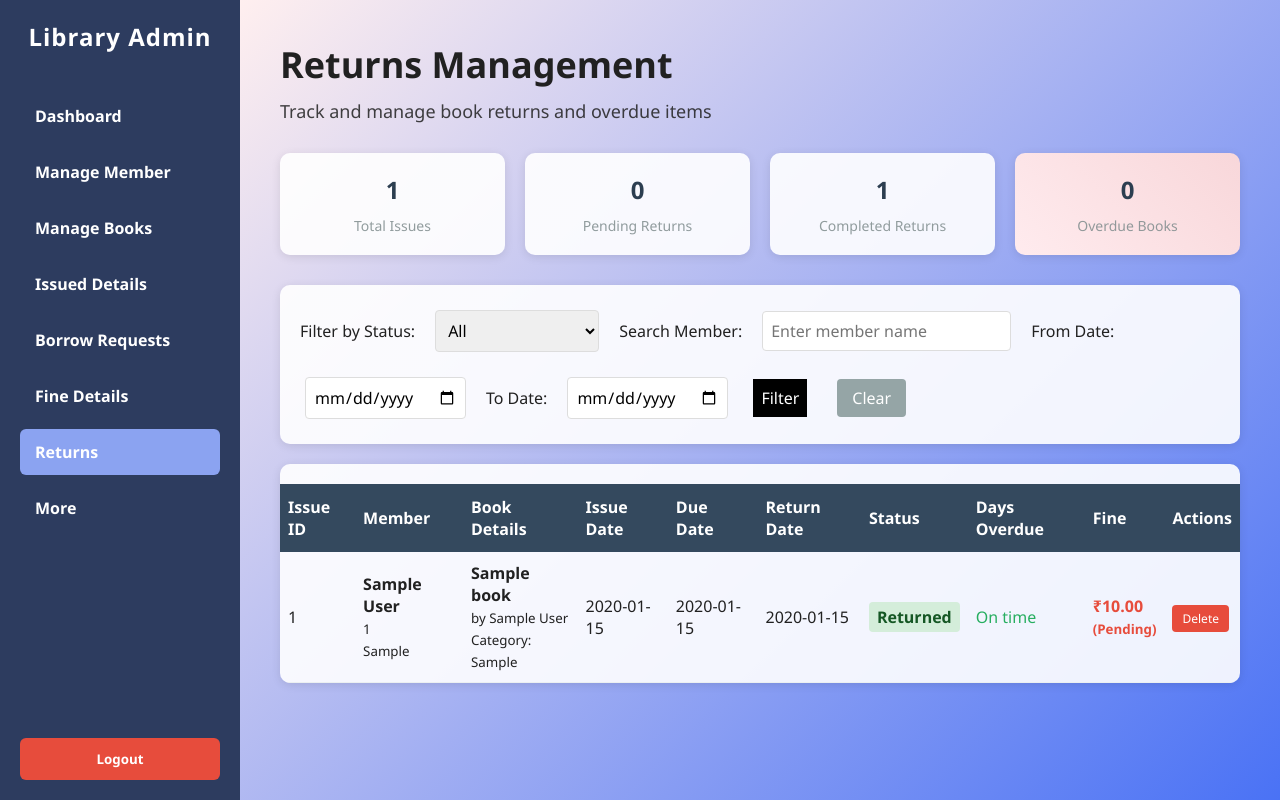
After one commit to pathak-aadi26/library-management-system, a PHP site: page /manage_returns.php in a window 1280 px wide. The commit adds this page. Run offline with PHP 8.4, Linux system fonts and the light colour scheme; the visitor is signed in with stand-in values (Sample User, id 1); tables that the repository leaves empty or names only in its code hold one stand-in row (values such as "Sample post").

Commit message:
Add manage_returns.php for comprehensive book return tracking and management
Co-authored-by: pathak.addi26 <pathak.addi26@gmail.com>

```diff
--- a/lbm/admin_page.php
+++ b/lbm/admin_page.php
@@ -26,7 +26,7 @@ if (!isset($_SESSION['mob_no'])) {
       <a href="manage_issue.php">Issued Details</a>
       <a href="#">Borrow Requests</a>
               <a href="fine_details.php">Fine Details</a>
-      <a href="#">Returns</a>
+              <a href="manage_returns.php">Returns</a>
       <a href="#">More</a>
     </nav>
     <button class="logout-btn" onclick="location.href='logout.php'">Logout</button>
--- a/lbm/fine_details.php
+++ b/lbm/fine_details.php
@@ -225,7 +225,7 @@ $total_amount = $conn->query("SELECT SUM(fine_amount) as total FROM fines WHERE
         <a href="manage_issue.php">Issued Details</a>
         <a href="#">Borrow Requests</a>
         <a href="fine_details.php" style="background: #8ba3f1;">Fine Details</a>
-        <a href="#">Returns</a>
+        <a href="manage_returns.php">Returns</a>
         <a href="#">More</a>
     </nav>
     <button class="logout-btn" onclick="location.href='logout.php'">Logout</button>
--- a/lbm/manage_book.php
+++ b/lbm/manage_book.php
@@ -89,7 +89,7 @@ if (isset($_GET['delete'])) {
         <a href="manage_issue.php">Issued Details</a>
         <a href="#">Borrow Requests</a>
         <a href="fine_details.php">Fine Details</a>
-        <a href="#">Returns</a>
+        <a href="manage_returns.php">Returns</a>
         <a href="#">More</a>
 
     </nav>
--- a/lbm/manage_issue.php
+++ b/lbm/manage_issue.php
@@ -78,7 +78,7 @@ $result = $conn->query($sql);
         <a href="manage_issue.php">Issued Details</a>
         <a href="#">Borrow Requests</a>
         <a href="fine_details.php">Fine Details</a>
-        <a href="#">Returns</a>
+        <a href="manage_returns.php">Returns</a>
         <a href="#">More</a>
 
     </nav>
--- a/lbm/manage_member.php
+++ b/lbm/manage_member.php
@@ -88,7 +88,7 @@ if (isset($_GET['delete'])) {
         <a href="manage_issue.php">Issued Details</a>
         <a href="#">Borrow Requests</a>
         <a href="fine_details.php">Fine Details</a>
-        <a href="#">Returns</a>
+        <a href="manage_returns.php">Returns</a>
         <a href="#">More</a>
 
     </nav>
--- /dev/null
+++ b/lbm/manage_returns.php
@@ -0,0 +1,474 @@
+<?php
+session_start();
+if (!isset($_SESSION['mob_no'])) {
+    header('Location: login.php');
+    exit;
+}
+
+$host = "localhost";
+$user = "root";
+$password = "";
+$dbname = "member_db";
+
+$conn = new mysqli($host, $user, $password, $dbname);
+if ($conn->connect_error) {
+    die("Connection failed: " . $conn->connect_error);
+}
+
+// Handle manual return processing
+if ($_SERVER['REQUEST_METHOD'] === 'POST' && isset($_POST['process_return'])) {
+    $issue_id = intval($_POST['issue_id']);
+    $return_date = date('Y-m-d');
+
+    // Get due date
+    $query = "SELECT due_date FROM issued_books WHERE issue_id = ?";
+    $stmt = $conn->prepare($query);
+    $stmt->bind_param("i", $issue_id);
+    $stmt->execute();
+    $result = $stmt->get_result();
+    $row = $result->fetch_assoc();
+    $due_date = $row['due_date'];
+
+    // Fine calculation
+    $days_late = (strtotime($return_date) - strtotime($due_date)) / (60 * 60 * 24);
+    $days_late = ($days_late > 0) ? $days_late : 0;
+    $fine = $days_late * 5;
+
+    // Update return date in issued_books
+    $update = $conn->prepare("UPDATE issued_books SET return_date = ?, status = 'Returned' WHERE issue_id = ?");
+    $update->bind_param("si", $return_date, $issue_id);
+    $update->execute();
+
+    // Insert fine only if there's a delay
+    if ($fine > 0) {
+        $insert_fine = $conn->prepare("INSERT INTO fines (issue_id, fine_amount, days_late, status, fine_date) VALUES (?, ?, ?, 'Pending', NOW())");
+        $insert_fine->bind_param("idi", $issue_id, $fine, $days_late);
+        $insert_fine->execute();
+    }
+
+    $success_message = "Book returned successfully. Fine: ₹" . number_format($fine, 2);
+}
+
+// Handle delete issue record
+if (isset($_GET['delete'])) {
+    $issue_id = intval($_GET['delete']);
+
+    // Delete related fines first
+    $conn->query("DELETE FROM fines WHERE issue_id = $issue_id");
+
+    // Delete issue record
+    $conn->query("DELETE FROM issued_books WHERE issue_id = $issue_id");
+
+    header("Location: manage_returns.php");
+    exit;
+}
+
+// Get filter parameters
+$status_filter = $_GET['status'] ?? 'all';
+$member_filter = $_GET['member'] ?? '';
+$date_from = $_GET['date_from'] ?? '';
+$date_to = $_GET['date_to'] ?? '';
+
+// Build query with filters
+$where_conditions = [];
+$params = [];
+$param_types = "";
+
+if ($status_filter !== 'all') {
+    if ($status_filter === 'pending') {
+        $where_conditions[] = "ib.return_date IS NULL";
+    } else {
+        $where_conditions[] = "ib.status = ?";
+        $params[] = ucfirst($status_filter);
+        $param_types .= "s";
+    }
+}
+
+if (!empty($member_filter)) {
+    $where_conditions[] = "(m.first_name LIKE ? OR m.last_name LIKE ? OR CONCAT(m.first_name, ' ', m.last_name) LIKE ?)";
+    $search_term = "%$member_filter%";
+    $params[] = $search_term;
+    $params[] = $search_term;
+    $params[] = $search_term;
+    $param_types .= "sss";
+}
+
+if (!empty($date_from)) {
+    $where_conditions[] = "ib.issue_date >= ?";
+    $params[] = $date_from;
+    $param_types .= "s";
+}
+
+if (!empty($date_to)) {
+    $where_conditions[] = "ib.issue_date <= ?";
+    $params[] = $date_to;
+    $param_types .= "s";
+}
+
+$where_clause = !empty($where_conditions) ? "WHERE " . implode(" AND ", $where_conditions) : "";
+
+// Query to get all issued books with return details
+$query = "SELECT ib.issue_id, ib.issue_date, ib.due_date, ib.return_date, ib.status,
+                 m.member_id, m.first_name, m.last_name, m.mob_no, m.email_id,
+                 b.book_id, b.title, b.author, b.category,
+                 CASE
+                    WHEN ib.return_date IS NULL AND ib.due_date < CURDATE() THEN DATEDIFF(CURDATE(), ib.due_date)
+                    WHEN ib.return_date IS NOT NULL AND ib.return_date > ib.due_date THEN DATEDIFF(ib.return_date, ib.due_date)
+                    ELSE 0
+                 END as days_overdue,
+                 CASE
+                    WHEN ib.return_date IS NULL AND ib.due_date < CURDATE() THEN DATEDIFF(CURDATE(), ib.due_date) * 5
+                    WHEN ib.return_date IS NOT NULL AND ib.return_date > ib.due_date THEN DATEDIFF(ib.return_date, ib.due_date) * 5
+                    ELSE 0
+                 END as calculated_fine,
+                 f.fine_amount, f.status as fine_status
+          FROM issued_books ib
+          JOIN member_db m ON ib.member_id = m.member_id
+          JOIN books b ON ib.book_id = b.book_id
+          LEFT JOIN fines f ON ib.issue_id = f.issue_id
+          $where_clause
+          ORDER BY ib.issue_date DESC";
+
+if (!empty($params)) {
+    $stmt = $conn->prepare($query);
+    $stmt->bind_param($param_types, ...$params);
+    $stmt->execute();
+    $returns_result = $stmt->get_result();
+} else {
+    $returns_result = $conn->query($query);
+}
+
+// Get statistics
+$total_issues = $conn->query("SELECT COUNT(*) as count FROM issued_books")->fetch_assoc()['count'];
+$pending_returns = $conn->query("SELECT COUNT(*) as count FROM issued_books WHERE return_date IS NULL")->fetch_assoc()['count'];
+$completed_returns = $conn->query("SELECT COUNT(*) as count FROM issued_books WHERE return_date IS NOT NULL")->fetch_assoc()['count'];
+$overdue_books = $conn->query("SELECT COUNT(*) as count FROM issued_books WHERE return_date IS NULL AND due_date < CURDATE()")->fetch_assoc()['count'];
+?>
+
+<!DOCTYPE html>
+<html>
+<head>
+    <meta charset="UTF-8">
+    <title>Returns Management - Library Admin</title>
+    <link rel="stylesheet" href="admin.css">
+    <style>
+        .stats-cards {
+            display: grid;
+            grid-template-columns: repeat(auto-fit, minmax(200px, 1fr));
+            gap: 20px;
+            margin-bottom: 30px;
+        }
+
+        .stat-card {
+            background: rgba(255, 255, 255, 0.9);
+            border-radius: 10px;
+            padding: 20px;
+            text-align: center;
+            box-shadow: 0 2px 10px rgba(0, 0, 0, 0.1);
+        }
+
+        .stat-card h3 {
+            margin: 0 0 10px 0;
+            font-size: 24px;
+            color: #2c3e50;
+        }
+
+        .stat-card p {
+            margin: 0;
+            font-size: 14px;
+            color: #7f8c8d;
+        }
+
+        .filter-section {
+            background: rgba(255, 255, 255, 0.9);
+            padding: 20px;
+            border-radius: 10px;
+            margin-bottom: 20px;
+            box-shadow: 0 2px 10px rgba(0, 0, 0, 0.1);
+        }
+
+        .filter-row {
+            display: flex;
+            gap: 15px;
+            align-items: center;
+            flex-wrap: wrap;
+        }
+
+        .filter-row input, .filter-row select {
+            padding: 8px;
+            border: 1px solid #ddd;
+            border-radius: 4px;
+        }
+
+        .status-returned {
+            background-color: #d4edda;
+            color: #155724;
+            padding: 4px 8px;
+            border-radius: 4px;
+            font-weight: bold;
+        }
+
+        .status-pending {
+            background-color: #fff3cd;
+            color: #856404;
+            padding: 4px 8px;
+            border-radius: 4px;
+            font-weight: bold;
+        }
+
+        .status-overdue {
+            background-color: #f8d7da;
+            color: #721c24;
+            padding: 4px 8px;
+            border-radius: 4px;
+            font-weight: bold;
+        }
+
+        .fine-amount {
+            font-weight: bold;
+            color: #e74c3c;
+        }
+
+        .return-btn {
+            background: #27ae60;
+            color: white;
+            border: none;
+            padding: 5px 10px;
+            border-radius: 4px;
+            cursor: pointer;
+            font-size: 12px;
+        }
+
+        .return-btn:hover {
+            background: #219a52;
+        }
+
+        .delete-btn {
+            background: #e74c3c;
+            color: white;
+            text-decoration: none;
+            padding: 5px 10px;
+            border-radius: 4px;
+            font-size: 12px;
+        }
+
+        .delete-btn:hover {
+            background: #c0392b;
+        }
+
+        .table-container {
+            background: rgba(255, 255, 255, 0.9);
+            border-radius: 10px;
+            overflow: hidden;
+            box-shadow: 0 2px 10px rgba(0, 0, 0, 0.1);
+        }
+
+        table {
+            width: 100%;
+            border-collapse: collapse;
+        }
+
+        th {
+            background: #34495e;
+            color: white;
+            padding: 12px 8px;
+            text-align: left;
+            font-weight: 600;
+        }
+
+        td {
+            padding: 10px 8px;
+            border-bottom: 1px solid #ecf0f1;
+        }
+
+        tr:hover {
+            background-color: #f8f9fa;
+        }
+
+        .overdue-row {
+            background-color: #fff5f5;
+        }
+
+        .success-message {
+            background: #d4edda;
+            color: #155724;
+            padding: 15px;
+            border-radius: 5px;
+            margin-bottom: 20px;
+            border: 1px solid #c3e6cb;
+        }
+    </style>
+</head>
+<body>
+<aside class="sidebar">
+    <h2>Library Admin</h2>
+    <nav>
+        <a href="admin_page.php">Dashboard</a>
+        <a href="manage_member.php">Manage Member</a>
+        <a href="manage_book.php">Manage Books</a>
+        <a href="manage_issue.php">Issued Details</a>
+        <a href="#">Borrow Requests</a>
+        <a href="fine_details.php">Fine Details</a>
+        <a href="manage_returns.php" style="background: #8ba3f1;">Returns</a>
+        <a href="#">More</a>
+    </nav>
+    <button class="logout-btn" onclick="location.href='logout.php'">Logout</button>
+</aside>
+
+<main class="main-content">
+    <h1>Returns Management</h1>
+    <p>Track and manage book returns and overdue items</p>
+
+    <?php if (isset($success_message)): ?>
+        <div class="success-message">
+            <?php echo $success_message; ?>
+        </div>
+    <?php endif; ?>
+
+    <!-- Statistics Cards -->
+    <div class="stats-cards">
+        <div class="stat-card">
+            <h3><?php echo $total_issues; ?></h3>
+            <p>Total Issues</p>
+        </div>
+        <div class="stat-card">
+            <h3><?php echo $pending_returns; ?></h3>
+            <p>Pending Returns</p>
+        </div>
+        <div class="stat-card">
+            <h3><?php echo $completed_returns; ?></h3>
+            <p>Completed Returns</p>
+        </div>
+        <div class="stat-card" style="background: linear-gradient(45deg, #ffebee, #f8d7da);">
+            <h3><?php echo $overdue_books; ?></h3>
+            <p>Overdue Books</p>
+        </div>
+    </div>
+
+    <!-- Filter Section -->
+    <div class="filter-section">
+        <form method="GET" class="filter-row">
+            <label for="status">Filter by Status:</label>
+            <select name="status" id="status">
+                <option value="all" <?php echo $status_filter === 'all' ? 'selected' : ''; ?>>All</option>
+                <option value="pending" <?php echo $status_filter === 'pending' ? 'selected' : ''; ?>>Pending Returns</option>
+                <option value="returned" <?php echo $status_filter === 'returned' ? 'selected' : ''; ?>>Returned</option>
+            </select>
+
+            <label for="member">Search Member:</label>
+            <input type="text" name="member" id="member" placeholder="Enter member name" value="<?php echo htmlspecialchars($member_filter); ?>">
+
+            <label for="date_from">From Date:</label>
+            <input type="date" name="date_from" id="date_from" value="<?php echo htmlspecialchars($date_from); ?>">
+
+            <label for="date_to">To Date:</label>
+            <input type="date" name="date_to" id="date_to" value="<?php echo htmlspecialchars($date_to); ?>">
+
+            <button type="submit">Filter</button>
+            <a href="manage_returns.php" style="margin-left: 10px; text-decoration: none; background: #95a5a6; color: white; padding: 8px 15px; border-radius: 4px;">Clear</a>
+        </form>
+    </div>
+
+    <!-- Returns Table -->
+    <div class="table-container">
+        <table>
+            <thead>
+            <tr>
+                <th>Issue ID</th>
+                <th>Member</th>
+                <th>Book Details</th>
+                <th>Issue Date</th>
+                <th>Due Date</th>
+                <th>Return Date</th>
+                <th>Status</th>
+                <th>Days Overdue</th>
+                <th>Fine</th>
+                <th>Actions</th>
+            </tr>
+            </thead>
+            <tbody>
+            <?php if ($returns_result && $returns_result->num_rows > 0): ?>
+                <?php while ($row = $returns_result->fetch_assoc()): ?>
+                    <?php
+                    $is_overdue = ($row['return_date'] === null && $row['days_overdue'] > 0);
+                    $row_class = $is_overdue ? 'overdue-row' : '';
+                    ?>
+                    <tr class="<?php echo $row_class; ?>">
+                        <td><?php echo htmlspecialchars($row['issue_id']); ?></td>
+                        <td>
+                            <strong><?php echo htmlspecialchars($row['first_name'] . ' ' . $row['last_name']); ?></strong><br>
+                            <small><?php echo htmlspecialchars($row['email_id']); ?></small><br>
+                            <small><?php echo htmlspecialchars($row['mob_no']); ?></small>
+                        </td>
+                        <td>
+                            <strong><?php echo htmlspecialchars($row['title']); ?></strong><br>
+                            <small>by <?php echo htmlspecialchars($row['author']); ?></small><br>
+                            <small>Category: <?php echo htmlspecialchars($row['category']); ?></small>
+                        </td>
+                        <td><?php echo date('Y-m-d', strtotime($row['issue_date'])); ?></td>
+                        <td><?php echo date('Y-m-d', strtotime($row['due_date'])); ?></td>
+                        <td><?php echo $row['return_date'] ? date('Y-m-d', strtotime($row['return_date'])) : '-'; ?></td>
+                        <td>
+                            <?php if ($row['return_date']): ?>
+                                <span class="status-returned">Returned</span>
+                            <?php elseif ($is_overdue): ?>
+                                <span class="status-overdue">Overdue</span>
+                            <?php else: ?>
+                                <span class="status-pending">Pending</span>
+                            <?php endif; ?>
+                        </td>
+                        <td>
+                            <?php if ($row['days_overdue'] > 0): ?>
+                                <span style="color: #e74c3c; font-weight: bold;">
+                                    <?php echo $row['days_overdue']; ?> days
+                                </span>
+                            <?php else: ?>
+                                <span style="color: #27ae60;">On time</span>
+                            <?php endif; ?>
+                        </td>
+                        <td>
+                            <?php if ($row['fine_amount']): ?>
+                                <span class="fine-amount">
+                                    ₹<?php echo number_format($row['fine_amount'], 2); ?>
+                                    <br><small>(<?php echo $row['fine_status']; ?>)</small>
+                                </span>
+                            <?php elseif ($row['calculated_fine'] > 0): ?>
+                                <span class="fine-amount">
+                                    ₹<?php echo number_format($row['calculated_fine'], 2); ?>
+                                    <br><small>(Pending)</small>
+                                </span>
+                            <?php else: ?>
+                                <span style="color: #27ae60;">No Fine</span>
+                            <?php endif; ?>
+                        </td>
+                        <td>
+                            <?php if ($row['return_date'] === null): ?>
+                                <form method="POST" style="display: inline;">
+                                    <input type="hidden" name="issue_id" value="<?php echo $row['issue_id']; ?>">
+                                    <button type="submit" name="process_return" class="return-btn" onclick="return confirm('Process return for this book?')">
+                                        Process Return
+                                    </button>
+                                </form>
+                                <br><br>
+                            <?php endif; ?>
+                            <a href="manage_returns.php?delete=<?php echo $row['issue_id']; ?>"
+                               class="delete-btn"
+                               onclick="return confirm('Are you sure you want to delete this record? This will also delete associated fines.')">
+                                Delete
+                            </a>
+                        </td>
+                    </tr>
+                <?php endwhile; ?>
+            <?php else: ?>
+                <tr>
+                    <td colspan="10" style="text-align: center; padding: 30px; color: #7f8c8d;">
+                        No return records found matching the selected criteria.
+                    </td>
+                </tr>
+            <?php endif; ?>
+            </tbody>
+        </table>
+    </div>
+</main>
+</body>
+</html>
```
Also changed, not shown: lbm/manage_return.php (+3 -125 lines).
